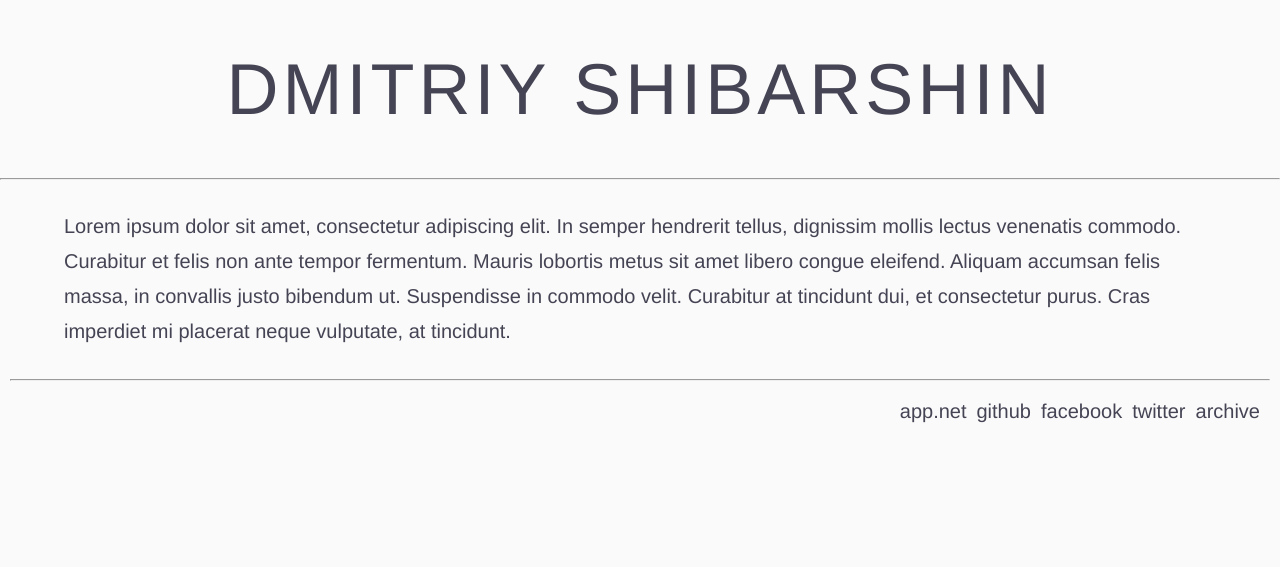
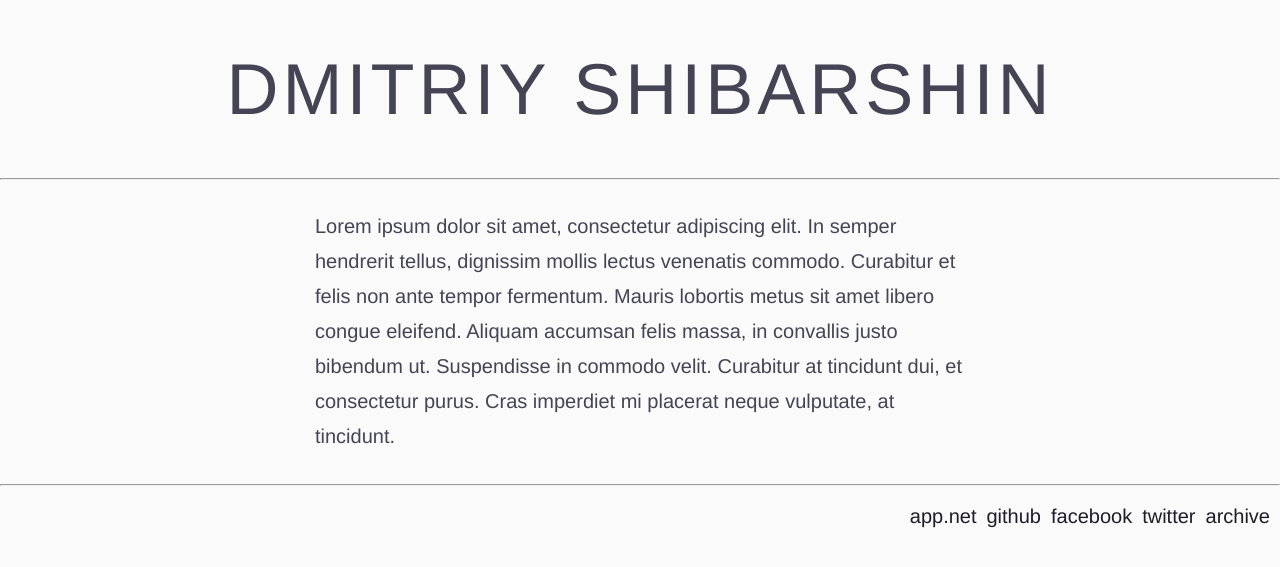
Before and after one commit to dshibarshin/shibarshin.com, a Jekyll site: the page built from _posts/2013-07-04-why.markdown, in a window 1280 px wide. Shown: the top 567 px of the page. Built offline with Jekyll 4.4.1, drawn with Linux system fonts in a browser that asks for light colours.

Commit message:
Adjust post layout

```diff
--- a/_layouts/default.html
+++ b/_layouts/default.html
@@ -26,12 +26,11 @@
 	<link rel="stylesheet" href="/css/main.css">
 	<link rel="stylesheet" href="/css/font-awesome.css">
 	<link rel="alternate" type="application/rss+xml" href="http://feeds.feedburner.com/dshibarshin" />
-	<script src="js/vendor/custom.modernizr.js"></script>
 </head>
 
 <body>
 
-<div id="containter">
+<div class="containter">
 	<header>
 	<h1><a href="/">DMITRIY SHIBARSHIN</a></h1>
 	<hr />
--- a/css/main.css
+++ b/css/main.css
@@ -17,7 +17,9 @@ html,
 body {
   font-size: 100%;
   background-color: #FAFAFA;
-  color: #454454;}
+  color: #454454;
+  padding: 0;
+  list-style-type: none; }
 
 body {
   padding: 0;
@@ -32,27 +34,57 @@ body {
   padding-bottom: 0.03125em; }
 
 header {
-  font-color: #454454;
+  color: #454454;
   height: auto;
   width: auto;
+  margin: 0 auto; }
+
+.wrap {
+  line-height: 1.75em; }
+
+.container {
+  color: #454454;
+  width: 650px;
   margin: 0 auto; }
 
 .blog {
   font-family: "Helvetica Neue", "Helvetica", Helvetica, sans-serif;
   text-rendering: optimizeLegibility;
   font-size: 1.25em;
-  line-height: 1.75em;
   color: #454454;
-  width: 90%;
+  width: 650px;
   padding-top: 0.05em;
   margin: 0.05em auto;
   background-color: #FAFAFA; }
   /*box-shadow: inset 0px 0px 10px rgba(0,0,0,0.5);
   border-radius: 10px; }*/
 
+.blog ul li {
+  padding: 0;
+  list-style-type: none; }
+
 ul li {
-    padding: 0;
-    list-style-type: none; }
+  padding: 0;
+  list-style-type: none; }
+
+.listing {
+  margin: 25px 0;
+  padding: 0; }
+
+.listing li {
+    list-style-type: none;
+    padding: 7px 5px;
+    font-size: 18px; }
+
+a {
+    text-decoration: none; }
+
+.listing span {
+  padding-top: 2px;
+  float: right;
+  text-transform: uppercase;
+  font-size: 12px;
+  color: #999; }
 
 .blog > .post a:link {
   color: #1e1c29 !important; }
@@ -63,10 +95,22 @@ ul li {
 .blog > .post a:visited {
   color: #1e1c29 !important; }
 
+#seeMore {
+  background: #565656;
+  color: #FAFAFA !important;
+  padding: 1px 6px;
+  display: inline-block;
+  position: relative;
+  margin-top: 60px;
+}
+
+#seeMore:hover {
+  color: #8BA5C4;
+}
+
 footer {
-  font-color: #1e1c29;
+  color: #1e1c29;
   font-size: 1.25em;
-  padding: 0 10px;
   position: absolute;
   padding-bottom: 20px;
   width: 100%;
@@ -90,7 +134,7 @@ h2 {
 
 h3 {
   font-color: #454454;
-  font-size: 1em;
+  font-size: .80em;
   font-weight: normal;
   font-style: normal; }
 
@@ -112,6 +156,9 @@ a:active {
 
 @media screen and (max-width: 640px) {
   body {
-    font-size: 75%;
-  }
+    font-size: 75%; }
+  header {
+    margin: 10px 0 0; }
+  .blog {
+    width: 320px; }
 }
```
Also changed, not shown: _layouts/post.html (+4 -5 lines), archive/index.html (+8 -1 lines), index.html (+8 -2 lines), S_favicon.png, favicon.ico, img/S_favicon.png (added), 9 other files.
